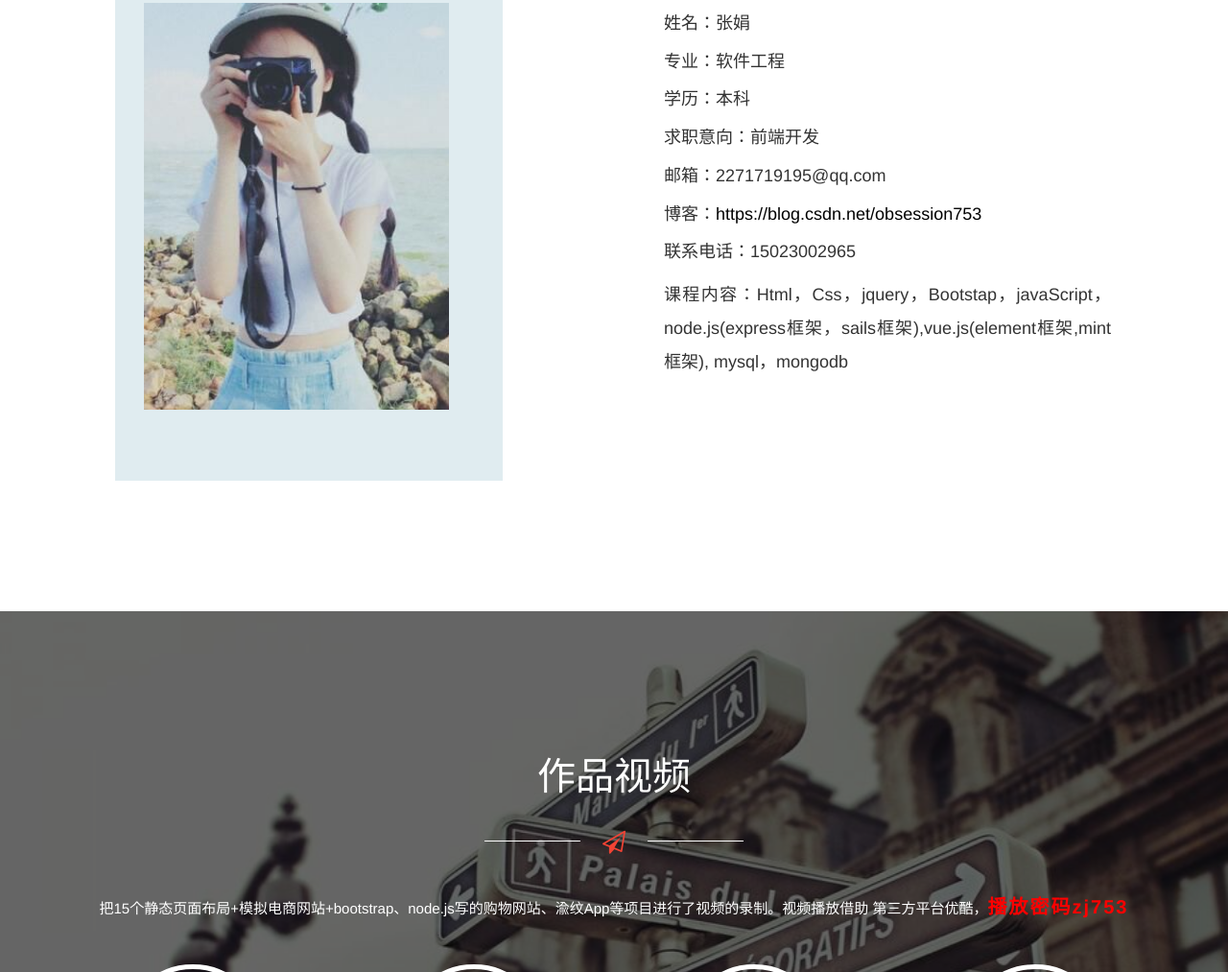
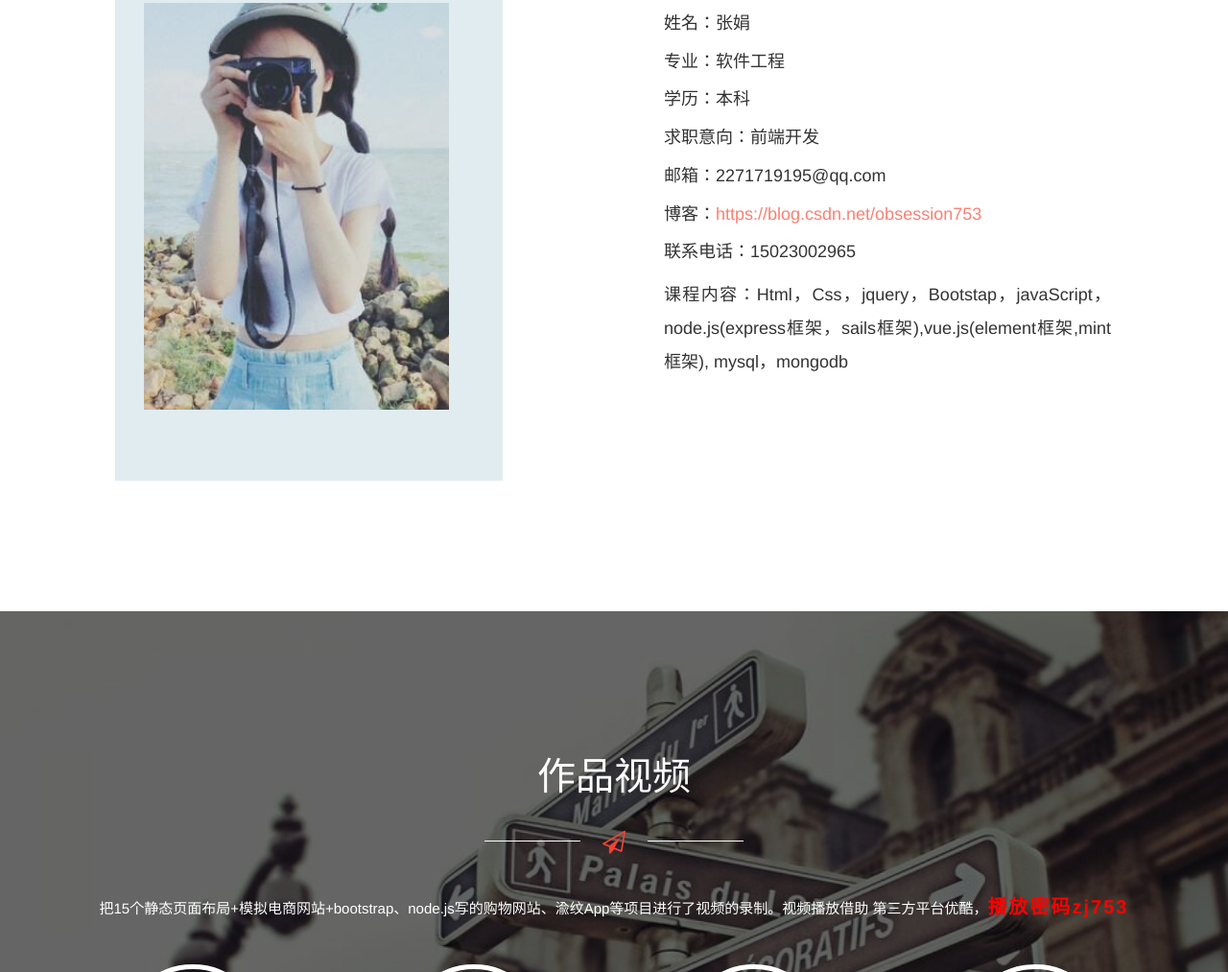
Before and after one commit to zj753/zj753.github.io, a plain HTML site: page index.html in a window 1280 px wide. Shown: the part 963-1976 px from the top of the page at 96% size. Drawn offline with Linux system fonts and the light colour scheme.

Commit message:
modify index

```diff
--- a/docs/css/index.css
+++ b/docs/css/index.css
@@ -92,7 +92,7 @@ body{
     padding: 2px;
 }
 .ro2 p a{
-    color: black;
+    color: #FA8072;
 }
 .ro2 p:last-child{
     text-align: justify;
```
Also changed, not shown: index.html (+1 -1 lines).
